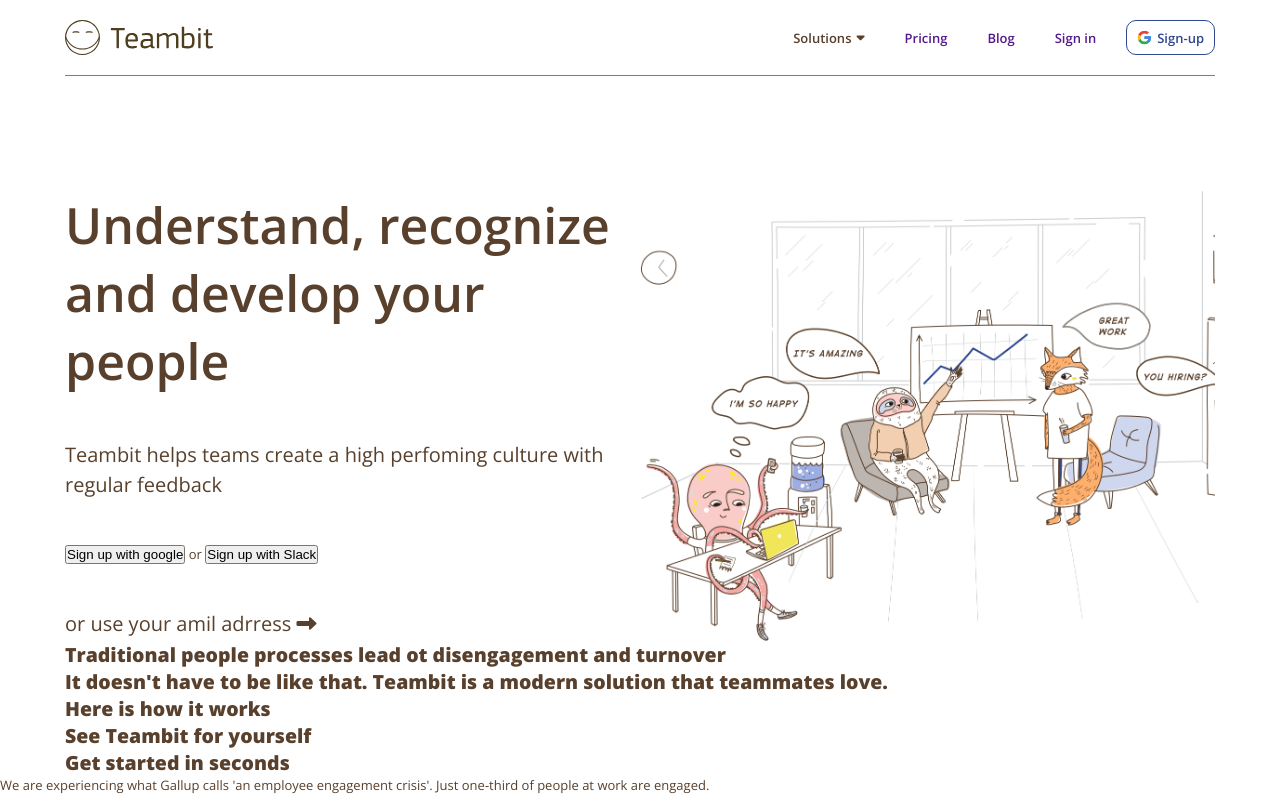
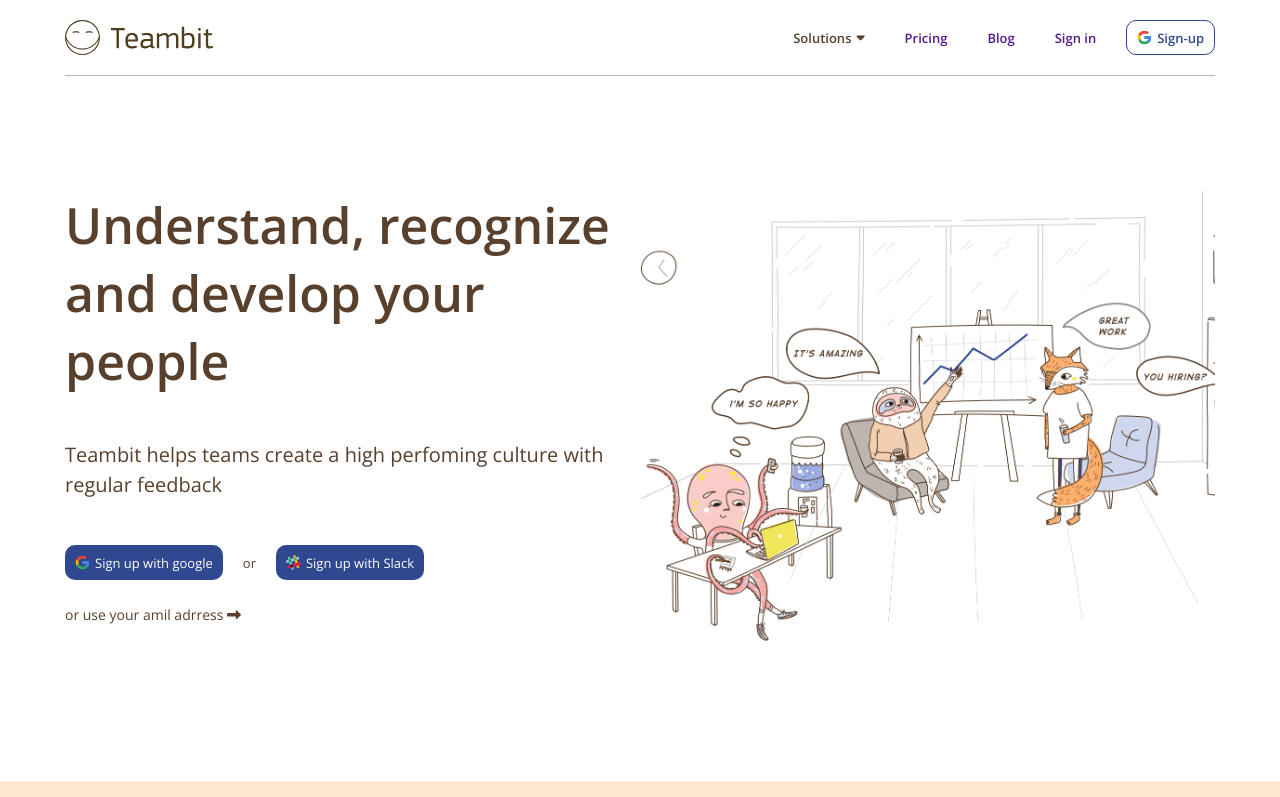
Before and after one commit to ducthang-vu/node-sass-teambit, a website: page index.html in a window 1280 px wide. Shown: the top 797 px of the page. Drawn offline with nearby package versions, Linux system fonts and the light colour scheme.

Commit message:
jumbotron almost completed

```diff
--- a/index.html
+++ b/index.html
@@ -50,7 +50,7 @@
 
                     <li>
                         <a href="" class="sign-btn flex">
-                            <img src="dist/img/google-logo.svg" alt="">
+                            <img src="dist/img/google-logo.svg" alt="google">
                             <span>Sign-up</span>
                         </a>
                     </li>
@@ -66,17 +66,20 @@
                     <h1>
                         Understand, recognize and develop your people
                     </h1>
-                    <p>Teambit helps teams create a high perfoming culture with regular feedback</p>
-                    <div class="row">
-                        <button>
+                    <p class="jumbotron-text">Teambit helps teams create a high perfoming culture with regular feedback</p>
+                    <div class="row flex">
+                        <a href="">
+                            <img src="dist/img/google-logo.svg" alt="google">
                             Sign up with google
-                        </button>
+                        </a>
                         <span>or</span>
-                        <button>
+                        <a href="">
+                            <img src="dist/img/slack-logo.svg" alt="slack">
                             Sign up with Slack
-                        </button>
+                        </a>
                     </div>
-                    <p>
+
+                    <p class="jumbotron-text">
                         or use your amil adrress
                         <i class="fas fa-long-arrow-alt-right"></i>
                     </p>
@@ -88,7 +91,7 @@
             </div>
         </section>
 
-        <section class="main-section">
+        <section class="main-section background-dark">
             <div class="container central">
                 <h2>Traditional people processes lead ot disengagement and turnover</h2>
                 <div class=row>
--- a/src/scss/main.scss
+++ b/src/scss/main.scss
@@ -3,3 +3,4 @@
 
 @import 'partials/header';
 @import 'partials/jumbotron';
+@import 'partials/main-section'
--- a/src/scss/partials/_common.scss
+++ b/src/scss/partials/_common.scss
@@ -16,6 +16,7 @@
     color: $brown;
     font-family: 'Open Sans', sans-serif;
     font-size: 13px;
+    background-color: $background-light;
 }
 
 .central {
@@ -34,3 +35,7 @@
 .dropdown-menu {
     display: none;
 }
+
+.background-dark {
+    background-color: $background-dark;
+}
--- a/src/scss/partials/_header.scss
+++ b/src/scss/partials/_header.scss
@@ -1,5 +1,5 @@
 .header .container{
-    border-bottom: 1px solid rgba($brown, 0.7);
+    border-bottom: 1px solid #bdb5af;
     padding: 20px 0;
 
     .row {
--- a/src/scss/partials/_jumbotron.scss
+++ b/src/scss/partials/_jumbotron.scss
@@ -2,6 +2,7 @@
 
     .container {
         padding-top: 115px;
+        padding-bottom: 140px;
 
         .jumbotron-left,
         .jumbotron-right {
@@ -16,13 +17,39 @@
                 font-weight: 600;
             }
 
-            p {
+            .jumbotron-text:first-of-type {
                 margin: 45px 0;
                 font-size: 20px;
                 line-height: 150%;
             }
 
-            .row
+            .row {
+                align-items: center;
+
+                a {
+                    display: inline-flex;
+                    align-items: center;
+                    padding: 5px 10px;
+                    height: 35px;
+                    background: $blue;
+                    color: white;
+                    border-radius: 10px;
+
+                    img {
+                        width: 15px;
+                        margin-right: 5px;
+                    }
+                }
+
+                span {
+                    margin: 0 20px;
+                }
+            }
+
+            .jumbotron-text:last-of-type {
+                margin: 25px 0;
+                font-size: 14px;
+            }
         }
 
         .jumbotron-right {
--- /dev/null
+++ b/src/scss/partials/_main-section.scss
@@ -0,0 +1,3 @@
+.main-section {
+    padding: 88px 0;
+}
--- a/src/scss/partials/_variables.scss
+++ b/src/scss/partials/_variables.scss
@@ -1,3 +1,4 @@
 $brown: #58402c;
 $blue: #30488f;
-$background-color: #cfd7ef;
+$background-light: #fff;
+$background-dark: #ffe7d2;
```
Also changed, not shown: dist/css/main.css, dist/script/main.js.
